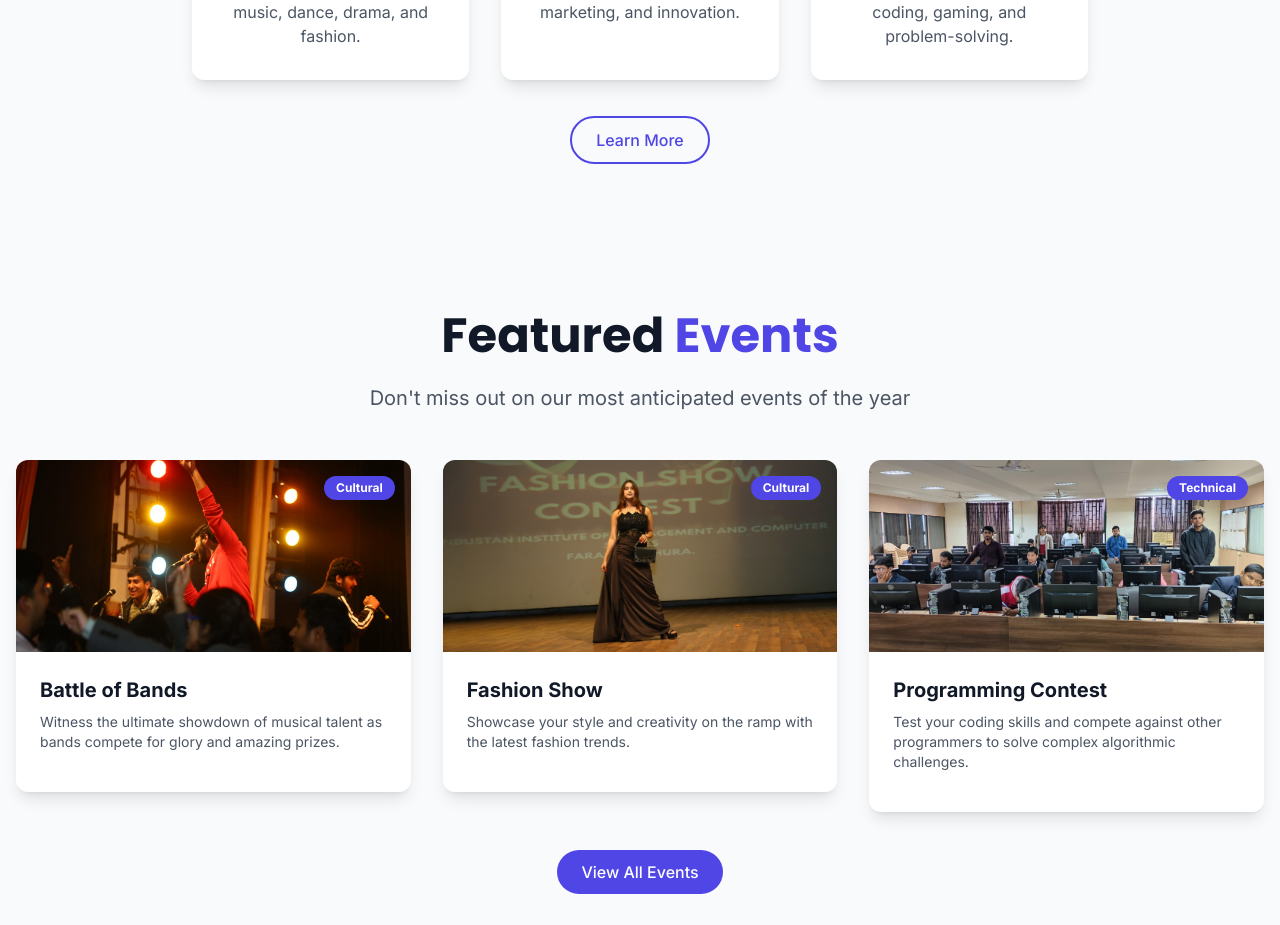
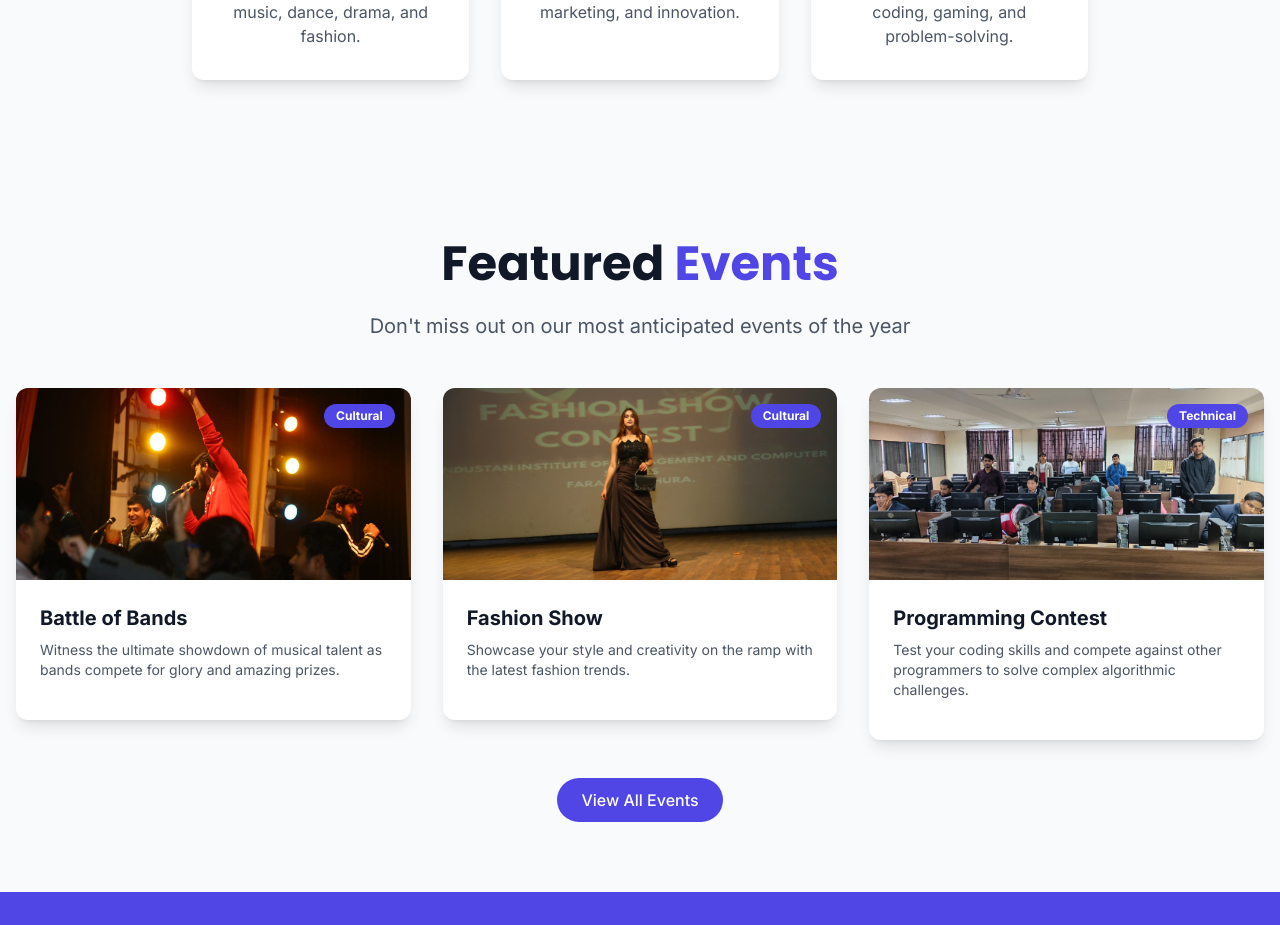
Before and after one commit to magnifesthimcs/magnifest-himcs, a React (Vite) app: page / in a window 1280 px wide. Shown: the part 1240-2165 px from the top of the page. Built offline with nearby package versions, Linux system fonts and the light colour scheme.

Commit message:
about removed

```diff
--- a/src/pages/Home.jsx
+++ b/src/pages/Home.jsx
@@ -231,11 +231,11 @@
             </div>
 
 
-            <div className="mt-12">
+            {/* <div className="mt-12">
               <Link to="/about" className="btn-outline">
                 Learn More
               </Link>
-            </div>
+            </div> */}
           </div>
         </div>
       </section>
```
